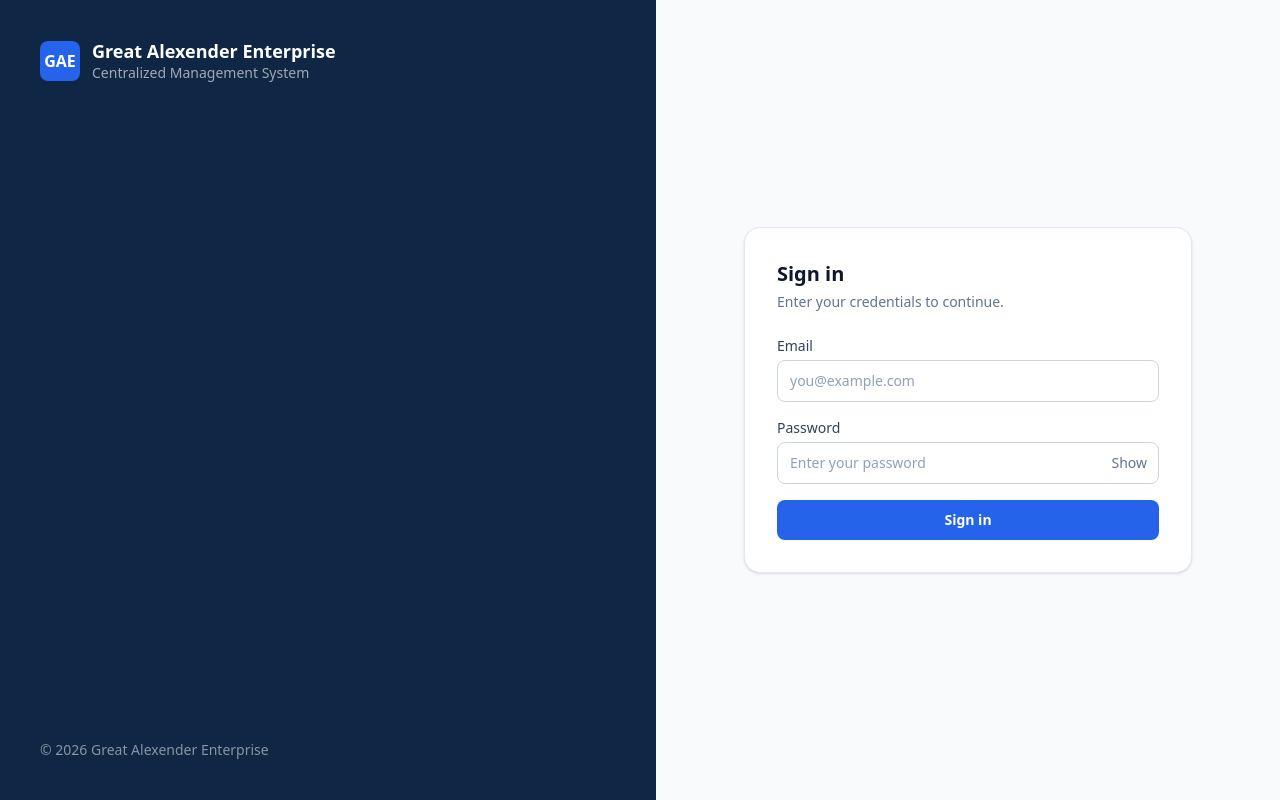
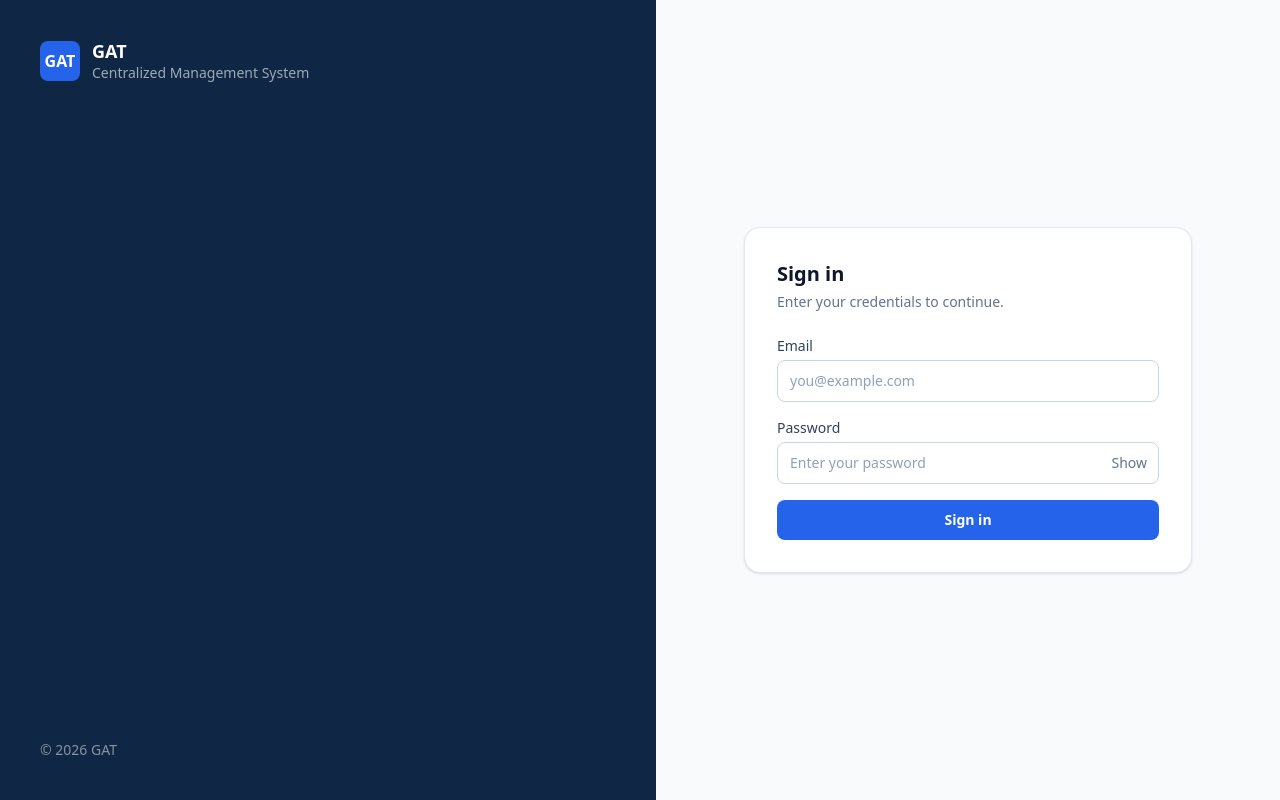
Before and after one commit to MarveeDev/GAT-management-system, a React (Vite) app in the folder Frontend/: page /login in a window 1280 px wide. Built offline with nearby package versions, Linux system fonts and the light colour scheme; no server answers.

Commit message:
feat: update application branding to GAT

```diff
--- a/Frontend/index.html
+++ b/Frontend/index.html
@@ -4,7 +4,7 @@
     <meta charset="UTF-8" />
     <link rel="icon" type="image/svg+xml" href="/favicon.svg" />
     <meta name="viewport" content="width=device-width, initial-scale=1.0" />
-    <title>Great Alexender Enterprise</title>
+    <title>GAT</title>
   </head>
   <body>
     <div id="root"></div>
--- a/Frontend/src/components/dashboard/MessagePreview.tsx
+++ b/Frontend/src/components/dashboard/MessagePreview.tsx
@@ -1,5 +1,6 @@
 import { MessageSquare } from 'lucide-react'
 
+import { BRAND_NAME } from '../../config/branding'
 import type { PurchasePreviewValues } from '../purchases/PurchaseForm'
 import { formatCurrency } from '../../utils/format'
 
@@ -36,11 +37,11 @@ export default function MessagePreview({ values }: MessagePreviewProps) {
           <div className="overflow-hidden rounded-3xl border border-slate-200 bg-white shadow-sm">
             <div className="flex items-center gap-2 border-b border-slate-100 bg-slate-50 px-4 py-3">
               <div className="flex h-8 w-8 items-center justify-center rounded-full bg-brand-600 text-xs font-bold text-white">
-                GAE
+                {BRAND_NAME}
               </div>
               <div className="min-w-0">
                 <p className="truncate text-xs font-semibold text-slate-900">
-                  Great Alexender Enterprise
+                  {BRAND_NAME}
                 </p>
                 <p className="text-[10px] text-slate-400">SMS</p>
               </div>
--- a/Frontend/src/components/navigation/SidebarContent.tsx
+++ b/Frontend/src/components/navigation/SidebarContent.tsx
@@ -1,6 +1,7 @@
 import { NavLink, useNavigate } from 'react-router-dom'
 
 import { NAV_GROUPS } from '../../config/navigation'
+import { BRAND_NAME } from '../../config/branding'
 import { useAuth } from '../../contexts/authContext'
 import { formatRole, shopScopeLabel } from '../../utils/format'
 
@@ -22,11 +23,11 @@ export default function SidebarContent({ onNavigate }: SidebarContentProps) {
     <div className="flex h-full flex-col">
       <div className="flex items-center gap-3 border-b border-white/10 px-5 py-5">
         <div className="flex h-9 w-9 shrink-0 items-center justify-center rounded-lg bg-brand-600 text-sm font-bold text-white">
-          GAE
+          {BRAND_NAME}
         </div>
         <div className="min-w-0">
           <p className="truncate text-sm font-semibold leading-tight text-white">
-            Great Alexender Enterprise
+            {BRAND_NAME}
           </p>
           <p className="text-xs text-white/60">Management System</p>
         </div>
--- /dev/null
+++ b/Frontend/src/config/branding.ts
@@ -0,0 +1 @@
+export const BRAND_NAME = 'GAT'
--- a/Frontend/src/layouts/AppLayout.tsx
+++ b/Frontend/src/layouts/AppLayout.tsx
@@ -3,6 +3,7 @@ import { Outlet } from 'react-router-dom'
 import { Bell, ChevronDown, Menu, Search, X } from 'lucide-react'
 
 import SidebarContent from '../components/navigation/SidebarContent'
+import { BRAND_NAME } from '../config/branding'
 import { useAuth } from '../contexts/authContext'
 import { formatRole } from '../utils/format'
 
@@ -69,10 +70,10 @@ export default function AppLayout() {
             </button>
             <div className="flex items-center gap-2 md:hidden">
               <div className="flex h-8 w-8 items-center justify-center rounded-lg bg-brand-600 text-xs font-bold text-white">
-                GAE
+                {BRAND_NAME}
               </div>
               <span className="truncate text-sm font-semibold text-slate-900">
-                Great Alexender Enterprise
+                {BRAND_NAME}
               </span>
             </div>
 
--- a/Frontend/src/pages/Login.tsx
+++ b/Frontend/src/pages/Login.tsx
@@ -2,6 +2,7 @@ import { useState, type FormEvent } from 'react'
 import { useLocation, useNavigate } from 'react-router-dom'
 
 import ErrorMessage from '../components/ErrorMessage'
+import { BRAND_NAME } from '../config/branding'
 import { useAuth } from '../contexts/authContext'
 
 const CURRENT_YEAR = new Date().getFullYear()
@@ -42,24 +43,24 @@ export default function Login() {
       <div className="hidden flex-1 flex-col justify-between bg-navy-900 p-10 text-white lg:flex">
         <div className="flex items-center gap-3">
           <div className="flex h-10 w-10 items-center justify-center rounded-lg bg-brand-600 text-base font-bold">
-            GAE
+            {BRAND_NAME}
           </div>
           <div>
-            <p className="text-lg font-semibold leading-tight">Great Alexender Enterprise</p>
+            <p className="text-lg font-semibold leading-tight">{BRAND_NAME}</p>
             <p className="text-sm text-white/60">Centralized Management System</p>
           </div>
         </div>
-        <p className="text-sm text-white/50">© {CURRENT_YEAR} Great Alexender Enterprise</p>
+        <p className="text-sm text-white/50">© {CURRENT_YEAR} {BRAND_NAME}</p>
       </div>
 
       <div className="flex flex-1 items-center justify-center bg-slate-50 px-6 py-12">
         <div className="w-full max-w-md">
           <div className="mb-8 flex items-center justify-center gap-3 lg:hidden">
             <div className="flex h-10 w-10 items-center justify-center rounded-lg bg-brand-600 text-base font-bold text-white">
-              GAE
+              {BRAND_NAME}
             </div>
             <div>
-              <p className="text-lg font-semibold text-navy-900">Great Alexender Enterprise</p>
+              <p className="text-lg font-semibold text-navy-900">{BRAND_NAME}</p>
               <p className="text-xs text-slate-500">Centralized Management System</p>
             </div>
           </div>
```
